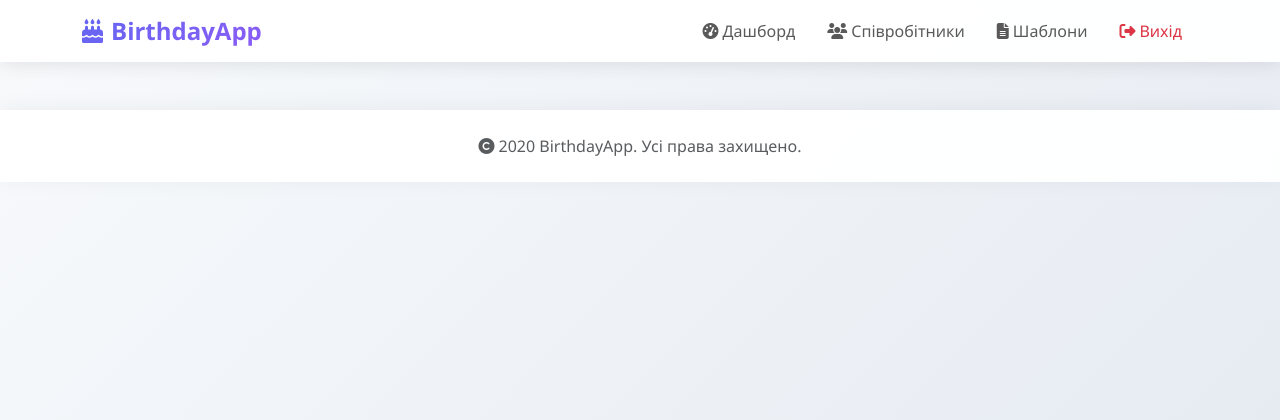
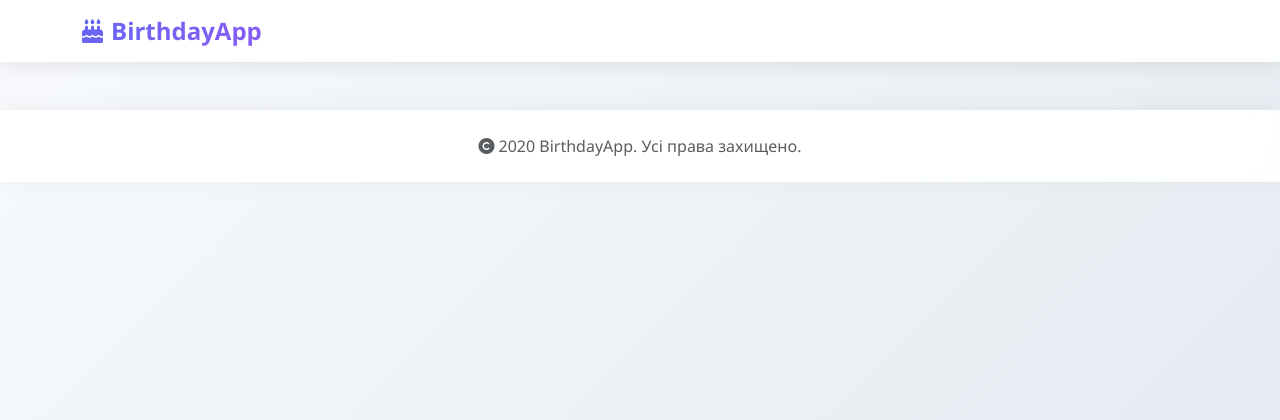
Before and after one commit to sergbondckua/birthday_email_notification_system, a Flask app: template templates/layouts/base.html in a window 1280 px wide. Shown: the top 420 px of the page. Run offline with Flask 3, Linux system fonts and the light colour scheme; the template is opened without the code that fills it: most values are stand-ins (such as "Sample title", 1, 10 or a date in 2020); parts of the project's set-up code (start-up, migrations or seed data) failed here and were passed over; some libraries are stand-ins or nearby versions.

Commit message:
add html

```diff
--- a/templates/includes/navbar.html
+++ b/templates/includes/navbar.html
@@ -7,32 +7,32 @@
                 aria-controls="navbarNav" aria-expanded="false" aria-label="Toggle navigation">
             <span class="navbar-toggler-icon"></span>
         </button>
-        <div class="collapse navbar-collapse" id="navbarNav">
-            <ul class="navbar-nav ms-auto">
-                <li class="nav-item">
-                    <a class="nav-link {{ 'active' if request.endpoint == 'dashboard' else '' }}"
-                       href="{{ url_for('dashboard') }}">
-                        <i class="fas fa-tachometer-alt me-1"></i>Дашборд
-                    </a>
-                </li>
-                <li class="nav-item">
-                    <a class="nav-link {{ 'active' if request.endpoint == 'employees' else '' }}"
-                       href="{{ url_for('employees') }}">
-                        <i class="fas fa-users me-1"></i>Співробітники
-                    </a>
-                </li>
-                <li class="nav-item">
-                    <a class="nav-link {{ 'active' if request.endpoint == 'templates' else '' }}"
-                       href="{{ url_for('templates') }}">
-                        <i class="fas fa-file-alt me-1"></i>Шаблони
-                    </a>
-                </li>
-                <li class="nav-item">
-                    <a class="nav-link text-danger" href="{{ url_for('logout') }}">
-                        <i class="fas fa-sign-out-alt me-1"></i>Вихід
-                    </a>
-                </li>
-            </ul>
-        </div>
+{#        <div class="collapse navbar-collapse" id="navbarNav">#}
+{#            <ul class="navbar-nav ms-auto">#}
+{#                <li class="nav-item">#}
+{#                    <a class="nav-link {{ 'active' if request.endpoint == 'dashboard' else '' }}"#}
+{#                       href="{{ url_for('dashboard') }}">#}
+{#                        <i class="fas fa-tachometer-alt me-1"></i>Дашборд#}
+{#                    </a>#}
+{#                </li>#}
+{#                <li class="nav-item">#}
+{#                    <a class="nav-link {{ 'active' if request.endpoint == 'employees' else '' }}"#}
+{#                       href="{{ url_for('employees') }}">#}
+{#                        <i class="fas fa-users me-1"></i>Співробітники#}
+{#                    </a>#}
+{#                </li>#}
+{#                <li class="nav-item">#}
+{#                    <a class="nav-link {{ 'active' if request.endpoint == 'templates' else '' }}"#}
+{#                       href="{{ url_for('templates') }}">#}
+{#                        <i class="fas fa-file-alt me-1"></i>Шаблони#}
+{#                    </a>#}
+{#                </li>#}
+{#                <li class="nav-item">#}
+{#                    <a class="nav-link text-danger" href="{{ url_for('logout') }}">#}
+{#                        <i class="fas fa-sign-out-alt me-1"></i>Вихід#}
+{#                    </a>#}
+{#                </li>#}
+{#            </ul>#}
+{#        </div>#}
     </div>
 </nav>
```
